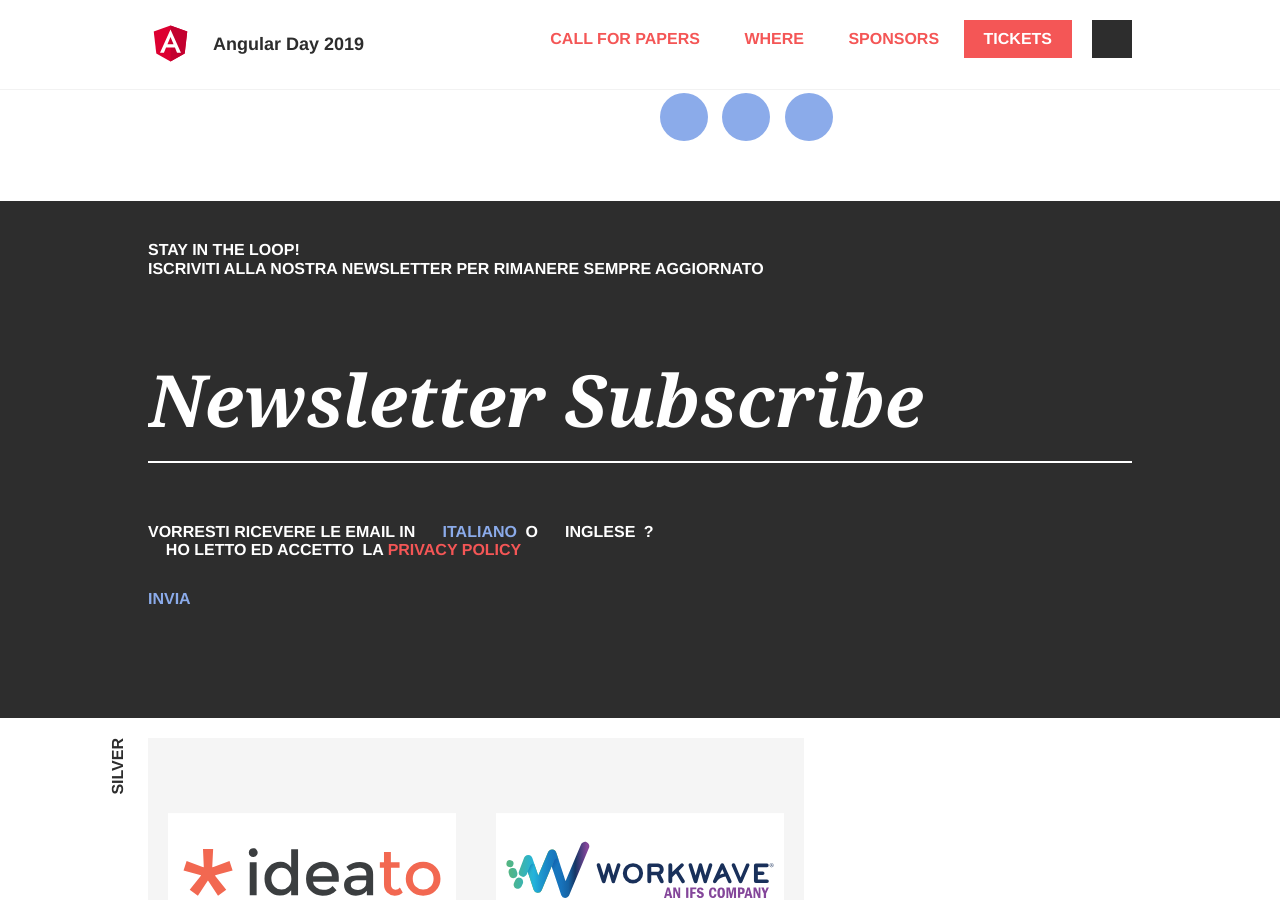
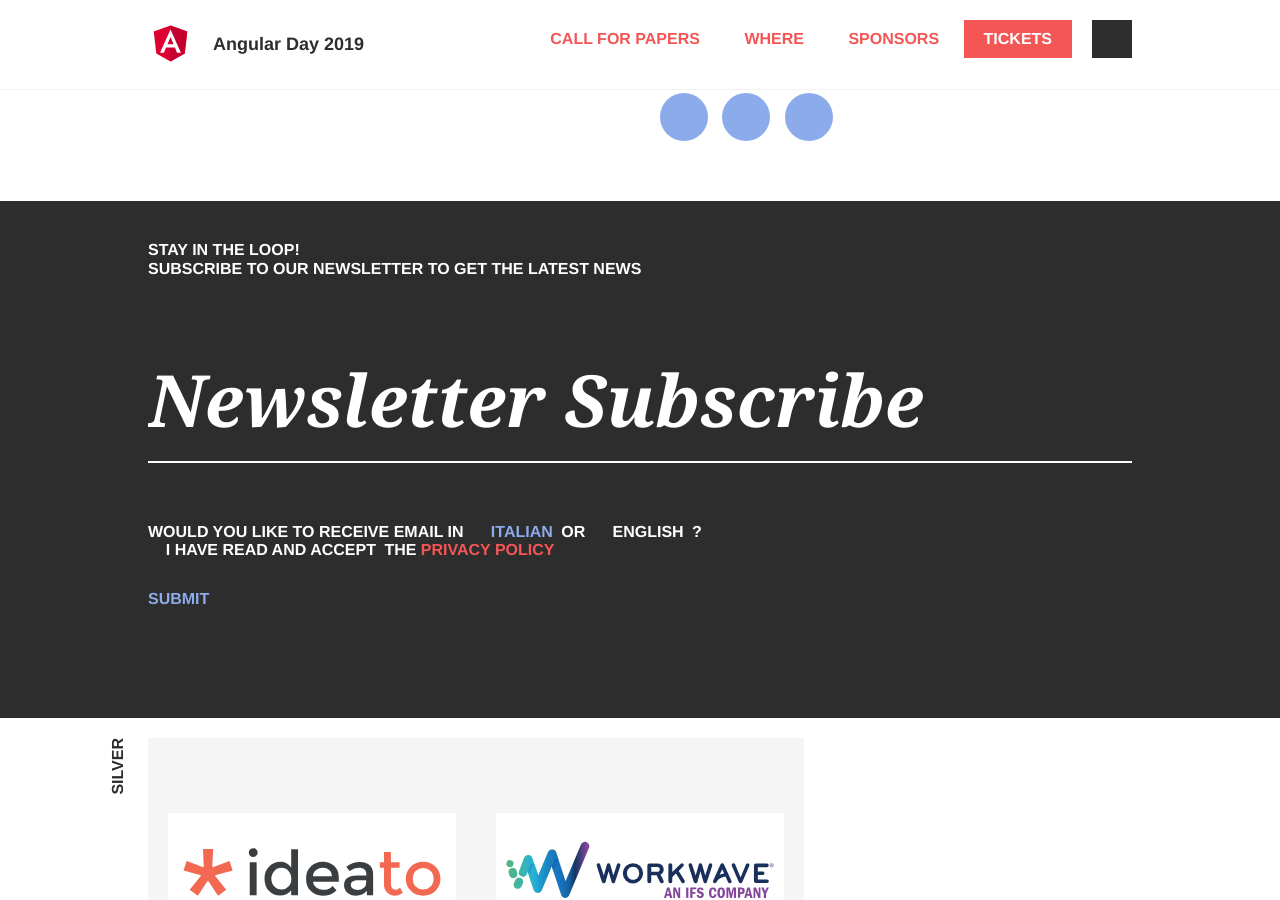
Before and after one commit to GrUSP/2019.angularday.it, a Jekyll site: the page built from index.html, in a window 1280 px wide and 900 px high, scrolled down 2454 px. Built offline with Jekyll 4.4.1, drawn with Linux system fonts in a browser that asks for light colours; some web fonts are replaced; comment, search, counter and statistics services are not loaded.

Commit message:
Update newsletter.html

```diff
--- a/_includes/index/newsletter.html
+++ b/_includes/index/newsletter.html
@@ -3,27 +3,27 @@
   <form id="newsletter" class="limit" action="//grusp.us5.list-manage.com/subscribe/post?u=29d918424cd5375f4c0c54c00&amp;id=204120a4eb" method="post" name="mc-embedded-subscribe-form" target="_blank">
 
     <h4 class="newsletter__title">Stay in the loop!</h4>
-    <p class="newsletter__text">Iscriviti alla nostra newsletter per rimanere sempre aggiornato</p>
+    <p class="newsletter__text">Subscribe to our newsletter to get the latest news</p>
 
     <input id="newsletter-email" type="email" value="" name="EMAIL" class="newsletter__email" placeholder="Newsletter subscribe">
 
     <div class="newsletter__language">
-      Vorresti ricevere le email in
+      Would you like to receive email in
       <label>
         <div class="newsletter__radio">
           <input type="radio" value="1" name="group[7981][1]" class="newsletter__input-radio" checked>
           <i class="icon-circle-empty"></i>
           <i class="icon-circle"></i>
-          <span>Italiano</span>
+          <span>Italian</span>
         </div>
       </label>
-      o
+      or
       <label>
         <div class="newsletter__radio">
           <input type="radio" value="1" name="group[7981][1]" class="newsletter__input-radio">
           <i class="icon-circle-empty"></i>
           <i class="icon-circle"></i>
-          <span>Inglese</span>
+          <span>English</span>
         </div>
         ?
       </label>
@@ -35,13 +35,13 @@
           <input id="privacy-policy" type="checkbox" value="4" name="group[8093][4]" class="newsletter__input-checkbox">
           <i class="icon-check-empty"></i>
           <i class="icon-check"></i>
-          <span>Ho letto ed accetto</span>
+          <span>I have read and accept</span>
         </div>
-      </label> la <a href="https://www.iubenda.com/privacy-policy/{{ site.data.conference.iubenda.cookiePolicyId }}" target="_blank" class="newsletter__link">Privacy Policy</a>
+      </label> the <a href="https://www.iubenda.com/privacy-policy/{{ site.data.conference.iubenda.cookiePolicyId }}" target="_blank" class="newsletter__link">Privacy Policy</a>
     </div>
 
-    <span id="submit-disabled" class="button button--submit-disabled button--left newsletter__fake-submit">Invia</span>
-    <span id="accept-privacy" class="newsletter__text newsletter__text--tip">Per favore accetta la privacy policy per continuare</span>
+    <span id="submit-disabled" class="button button--submit-disabled button--left newsletter__fake-submit">Submit</span>
+    <span id="accept-privacy" class="newsletter__text newsletter__text--tip">Please accept the privacy policy/span>
     <input id="submit-enabled" type="submit" value="Submit" name="subscribe" class="button button--submit button--left button--hidden">
 
   </form>
```
